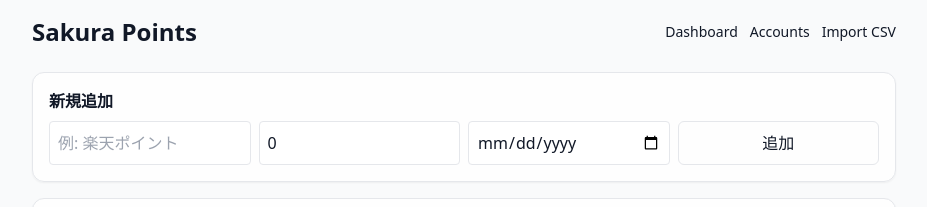
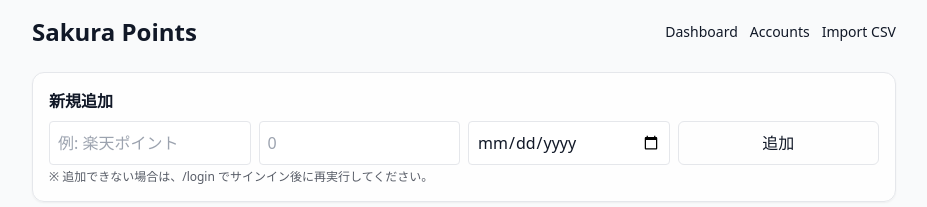
Before and after one commit to SakuraIndex/points-app, a Next.js app: page /accounts in a window 1280 px wide. Shown: the top 207 px of the page, without its empty margins (176-1103 px from the left). Built offline with nearby package versions, Linux system fonts and the light colour scheme; no server answers; the database is empty.

Commit message:
Update page.tsx

```diff
--- a/app/accounts/page.tsx
+++ b/app/accounts/page.tsx
@@ -13,17 +13,17 @@ type Acc = {
 export default function Accounts() {
   const [list, setList] = useState<Acc[]>([]);
   const [program, setProgram] = useState("");
-  const [balance, setBalance] = useState<number>(0);
+  // 残高は文字列で保持（空OK）→ 送信時に数値化
+  const [balanceText, setBalanceText] = useState<string>("");
   const [expires, setExpires] = useState<string>("");
   const [saving, setSaving] = useState(false);
 
   const load = async () => {
-    const { data, error } = await supabase
+    const { data } = await supabase
       .from("loyalty_accounts")
       .select("id,program,balance,expires_at")
       .order("created_at", { ascending: false });
-
-    if (!error) setList((data ?? []) as any);
+    setList((data ?? []) as any);
   };
 
   useEffect(() => {
@@ -37,18 +37,24 @@ export default function Accounts() {
       return;
     }
 
+    // ログインチェック
+    const { data: auth } = await supabase.auth.getUser();
+    const userId = auth.user?.id ?? null;
+    if (!userId) {
+      alert("まず /login でサインインしてください（メールのMagic Linkを開く）");
+      return;
+    }
+
+    // 数値化（空 or 不正は0）
+    const amt = Number(balanceText.replace(/[^\d.-]/g, ""));
+    const balance = Number.isFinite(amt) ? amt : 0;
+
     setSaving(true);
     try {
-      const { data: auth } = await supabase.auth.getUser();
-      const userId = auth.user?.id ?? null;
-
-      // 数値が空の場合は0に
-      const amt = Number.isFinite(balance) ? balance : 0;
-
+      // user_id は送らない（Supabase側で default auth.uid() を設定済み）
       const { error } = await supabase.from("loyalty_accounts").insert({
-        user_id: userId,
         program: name,
-        balance: amt,
+        balance,
         expires_at: expires || null,
       });
 
@@ -58,7 +64,7 @@ export default function Accounts() {
       }
 
       setProgram("");
-      setBalance(0);
+      setBalanceText("");
       setExpires("");
       await load();
     } finally {
@@ -78,19 +84,22 @@ export default function Accounts() {
             value={program}
             onChange={(e) => setProgram(e.target.value)}
           />
+
+          {/* 残高：text + inputMode=numeric で空を許容 */}
           <input
             aria-label="残高"
+            inputMode="numeric"
             className="border p-2 rounded bg-white text-gray-900
                        dark:bg-zinc-800 dark:text-zinc-50"
-            type="number"
-            min={0}
-            step={1}
-            value={Number.isFinite(balance) ? balance : 0}
+            placeholder="0"
+            value={balanceText}
             onChange={(e) => {
-              const v = e.target.value;
-              setBalance(v === "" ? 0 : Number(v));
+              // 数字・小数点・ハイフン以外は除去（必要に応じて調整）
+              const v = e.target.value.replace(/[^\d.-]/g, "");
+              setBalanceText(v);
             }}
           />
+
           <input
             aria-label="有効期限"
             className="border p-2 rounded bg-white text-gray-900
@@ -99,10 +108,14 @@ export default function Accounts() {
             value={expires}
             onChange={(e) => setExpires(e.target.value)}
           />
+
           <Button onClick={add} disabled={saving}>
             {saving ? "追加中…" : "追加"}
           </Button>
         </div>
+        <p className="text-xs opacity-70 mt-1">
+          ※ 追加できない場合は、/login でサインイン後に再実行してください。
+        </p>
       </Card>
 
       <Card title="アカウント一覧">
```
